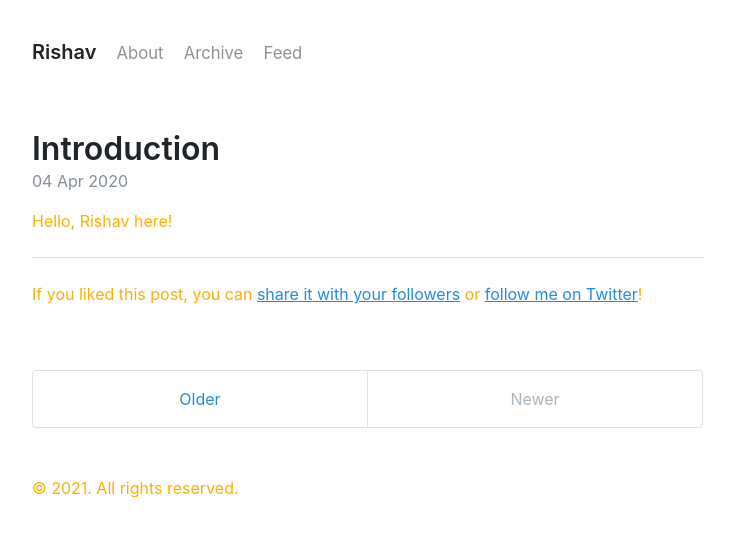
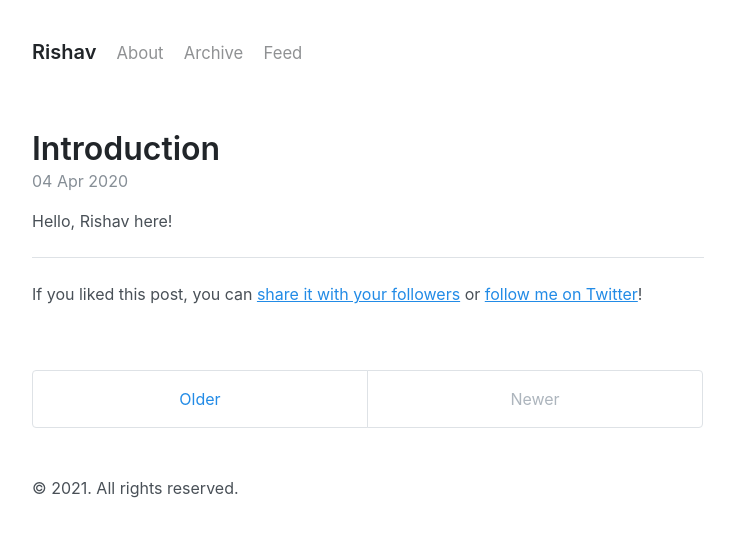
Before and after one commit to aptrishu/aptrishu.github.io, a Jekyll site: the page built from index.html, in a window 1280 px wide. Shown: the top 537 px of the page, without its empty margins (272-1006 px from the left). Built offline with Jekyll 4.4.1, drawn with Linux system fonts in a browser that asks for light colours; the list of posts is cut into pages by our own code.

```diff
--- a/_sass/_variables.scss
+++ b/_sass/_variables.scss
@@ -29,7 +29,7 @@
   --body-font: -apple-system, BlinkMacSystemFont, "Segoe UI", Roboto, "Helvetica Neue", Arial, "Noto Sans", sans-serif, "Apple Color Emoji", "Segoe UI Emoji", "Segoe UI Symbol", "Noto Color Emoji";
   --body-font-size: 16px;
   --body-line-height: 1.5;
-  --body-color: var(--yellow);
+  --body-color: var(--gray-700);
   --body-bg: #fff;
 
   --link-color: var(--blue);
@@ -51,8 +51,8 @@
 
 @media (prefers-color-scheme: dark) {
   :root {
-    --body-color: var(--gray-300);
-    --body-bg: var(--gray-800);
+    --body-color: var(--gray-800);
+    --body-bg: var(--gray-300);
 
     --heading-color: #fff;
 
```
